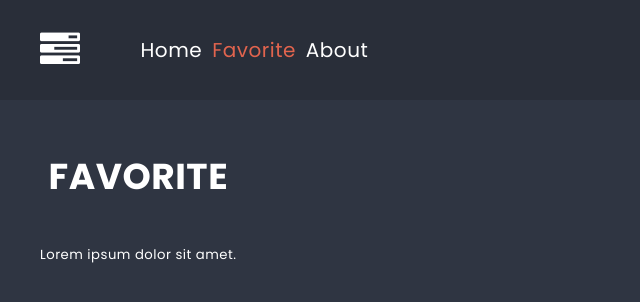
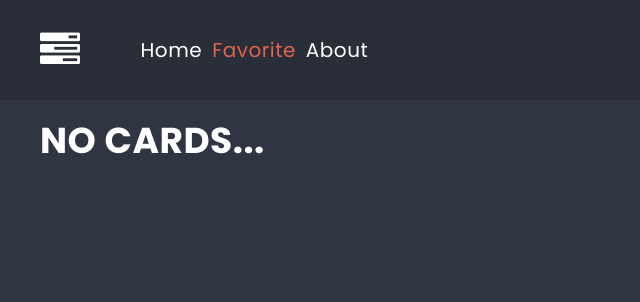
Before and after one commit to AnitaD1989/ReactApp, a React (Create React App) app: page /favorite in a window 1280 px wide. Shown: the top 302 px of the page, without its empty margins (0-640 px from the left). Built offline with nearby package versions, Linux system fonts and the light colour scheme.

Commit message:
add payload.id and fixed typo

```diff
--- a/src/components/Column/Column.js
+++ b/src/components/Column/Column.js
@@ -9,14 +9,13 @@ const Column = props => {
   //const searchTerm = useSelector((state) => state.searchTerm);
   const cards = useSelector((state) => getFilteredCards(state, props.id));
   //const cards = useSelector((state) => state.cards).filter((card) => card.columnId === props.id && card.title?.toLowerCase().includes(searchTerm?.toLowerCase()));
-  console.log('Column render');
 
   return (
     <article className={styles.column}>
       <h2 className={styles.title}><span className={styles.icon + ' fa fa-' + props.icon}/>{props.title}</h2>
       <ul className={styles.cards}>
-        {cards.map((card) => (
-          <Card key={card.id} columnId={card.columnId} title={card.title} isFavorite={card.isFavorite} id={card.id}/>))}
+        {cards.map(card =>
+          <Card key={card.id} title={card.title} isFavorite={card.isFavorite} id={card.id}/>)}
       </ul>
       <CardForm columnId = {props.id}/>
     </article>
--- a/src/components/Favorite/Favorite.js
+++ b/src/components/Favorite/Favorite.js
@@ -1,16 +1,23 @@
 import React from 'react';
+import styles from './Favorite.module.scss';
 import PageTitle from '../PageTitle/PageTitle';
-import styles from './Favorite.module.scss';
+import Card from '../Card/Card';
+import { useSelector } from 'react-redux';
+import { getFavoriteCards } from '../../redux/store';
 
-const  Favorite = () => {
+const Favorite = () => {
+
+  const cards = useSelector(getFavoriteCards);
+
+  if(!cards.length) return <div className={styles.no_cards}>no cards...</div>
   return (
-    <div className= {styles.wrapper}>
-      <div className={ styles.favorite}>
-        <PageTitle>Favorite</PageTitle>
-        <p className={styles.subtitle}>Lorem ipsum dolor sit amet.</p>
-      </div>
+    <div className={styles.favorite}>
+      <PageTitle>Favorite</PageTitle>
+      <ul className={styles.cards}>
+        {cards.map(card => <Card key={card.id} title={card.title} isFavorite={card.isFavorite} columnId={card.columnId} id={card.id} />)}
+      </ul>
     </div>
-  );
+  )
 }
 
 export default Favorite;
--- a/src/components/Favorite/Favorite.module.scss
+++ b/src/components/Favorite/Favorite.module.scss
@@ -1,11 +1,18 @@
-@use 'sass:math';
+@use "sass:math";
 @import '../../styles/settings.scss';
 
-.wrapper {
-  display: flex;
-  justify-content: center;
+.column {
+  width: calc(33% - 12px);
+  background: $color-light;
+  padding: ($base-size * 1.5);
+  border-radius: $radius;
+  box-shadow: 0 math.div($base-size, 4) 0 rgba(0,0,0,0.3);
+  color: $color-dark;
+  margin: 0 auto;
 }
-
-.favorite {
+.no_cards{
   text-align: center;
+  text-transform: uppercase;
+  font-size: ($base-size * 3);
+  font-weight: bold;
 }
--- a/src/redux/initialState.js
+++ b/src/redux/initialState.js
@@ -51,6 +51,7 @@ const initialState = {
 
   searchTerm: '',
 
+
 };
 
 export default initialState;
--- a/src/redux/store.js
+++ b/src/redux/store.js
@@ -21,7 +21,7 @@ export const addColumn = payload => ({ type: 'ADD_COLUMN', payload });
 export const addCard = payload => ({type: 'ADD_CARD', payload});
 export const updateSearchTerm = payload => ({ type:'UPDATE_SEARCHTERM', payload});
 export const addList = payload => ({type: 'ADD_LIST', payload});
-export const toggleCardFavorite = payload => ({type: 'TOOGGLE_CARD_FAVORITE', payload});
+export const toggleCardFavorite = payload => ({type: 'TOGGLE_CARD_FAVORITE', payload});
 export const deleteCard = payload => ({type: 'DELETE_CARD', payload});
 
 const reducer = (state, action) => {
@@ -38,11 +38,11 @@ const reducer = (state, action) => {
     case 'ADD_LIST':
       return {...state, lists: [...state.lists, {...action.payload, id:shortid()}]};
 
-    case 'TOGGLE_CARD_FAVORITE':
-      return { ...state, cards: state.cards.map(card => (card.id === action.payload) ? { ...card, isFavorite: !card.isFavorite } : card) };
+    case 'T0GGLE_CARD_FAVORITE':
+      return { ...state, cards: state.cards.map(card => (card.id === action.payload.id) ? { ...card, isFavorite: !card.isFavorite } : card) };
 
     case 'DELETE_CARD':
-      return {...state, cards: state.cards.filter(card => (card.id !== action.payload))};
+      return {...state, cards: state.cards.filter(card => (card.id !== action.payload.id))};
 
     default:
       return state;
```
Also changed, not shown: src/components/Favorites/Favorites.js (deleted, +0 -23 lines), src/components/Favorites/Favorites.module.scss (deleted, +0 -18 lines).
